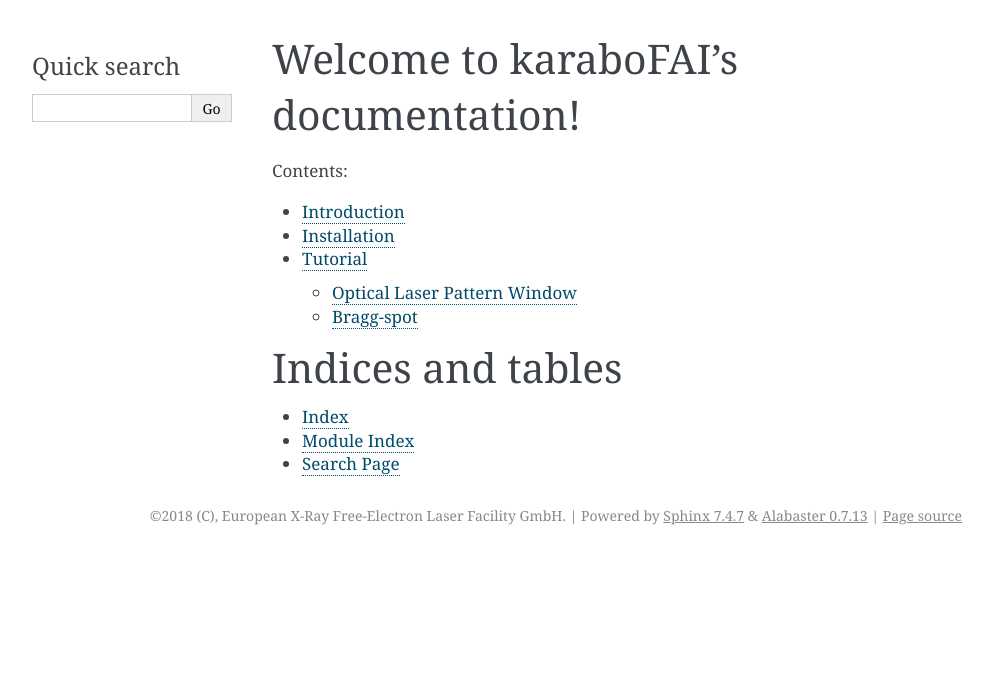
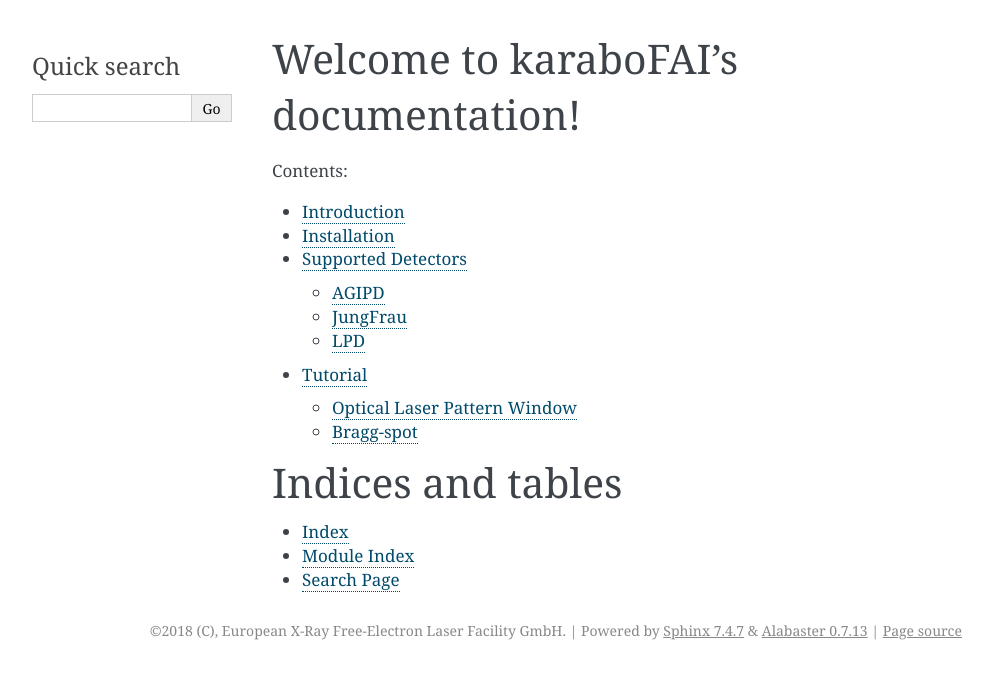
Before and after one commit to European-XFEL/EXtra-foam, a Sphinx documentation site: the page built from docs/index.rst, in a window 1280 px wide. Shown: the top 679 px of the page, without its empty margins (148-1141 px from the left). Built offline with Sphinx 7.4.7, drawn with Linux system fonts in a browser that asks for light colours.

Commit message:
DOC: add sketch and files for detectors

```diff
--- /dev/null
+++ b/docs/detectors.rst
@@ -0,0 +1,11 @@
+Supported Detectors
+===================
+
+
+.. toctree::
+   :maxdepth: 2
+   :caption: Contents:
+
+   detectors/agipd
+   detectors/jungfrau
+   detectors/lpd
--- /dev/null
+++ b/docs/detectors/agipd.rst
@@ -0,0 +1,2 @@
+AGIPD
+=====
--- /dev/null
+++ b/docs/detectors/jungfrau.rst
@@ -0,0 +1,2 @@
+JungFrau
+========
--- /dev/null
+++ b/docs/detectors/lpd.rst
@@ -0,0 +1,2 @@
+LPD
+===
--- a/docs/index.rst
+++ b/docs/index.rst
@@ -8,6 +8,7 @@
 
    introduction
    installation
+   detectors
    tutorial
 
 
```
